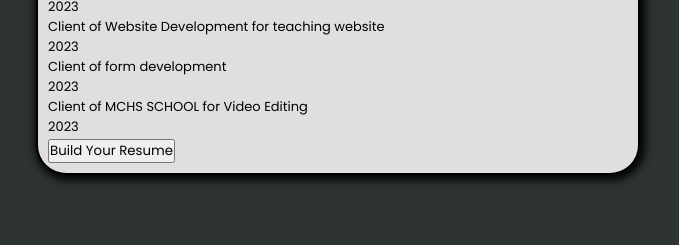
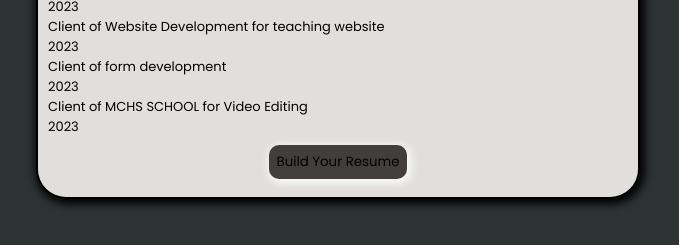
Before and after one commit to bashartech/Resume, a plain HTML site: page index.html in a window 1280 px wide. Shown: the part 487-732 px from the top of the page, without its empty margins (302-981 px from the left). Drawn offline with Linux system fonts and the light colour scheme; a web font is replaced by a local one.

Commit message:
Update style.css

```diff
--- a/style.css
+++ b/style.css
@@ -108,6 +108,28 @@ padding: 10px;
 .workExperience h2{
     font-size: 35px;
 }
+.btn {
+    height: 50px;
+    display: flex;
+    justify-content: center;
+        align-items: center;
+    }
+    .btn button{
+        padding: 7px;
+        border-radius: 10px;
+        box-shadow: 2px 2px 8px 2px rgb(249, 251, 252);
+        background-color: #423e3e;
+        border: transparent;
+        cursor: pointer;
+    }
+    .link {
+    text-decoration: none;
+
+}
+.btn button:hover{
+    background-color: darkgrey;
+
+}
 @media screen and (max-width: 500px) {
 
     .contactDetails .name{
```
